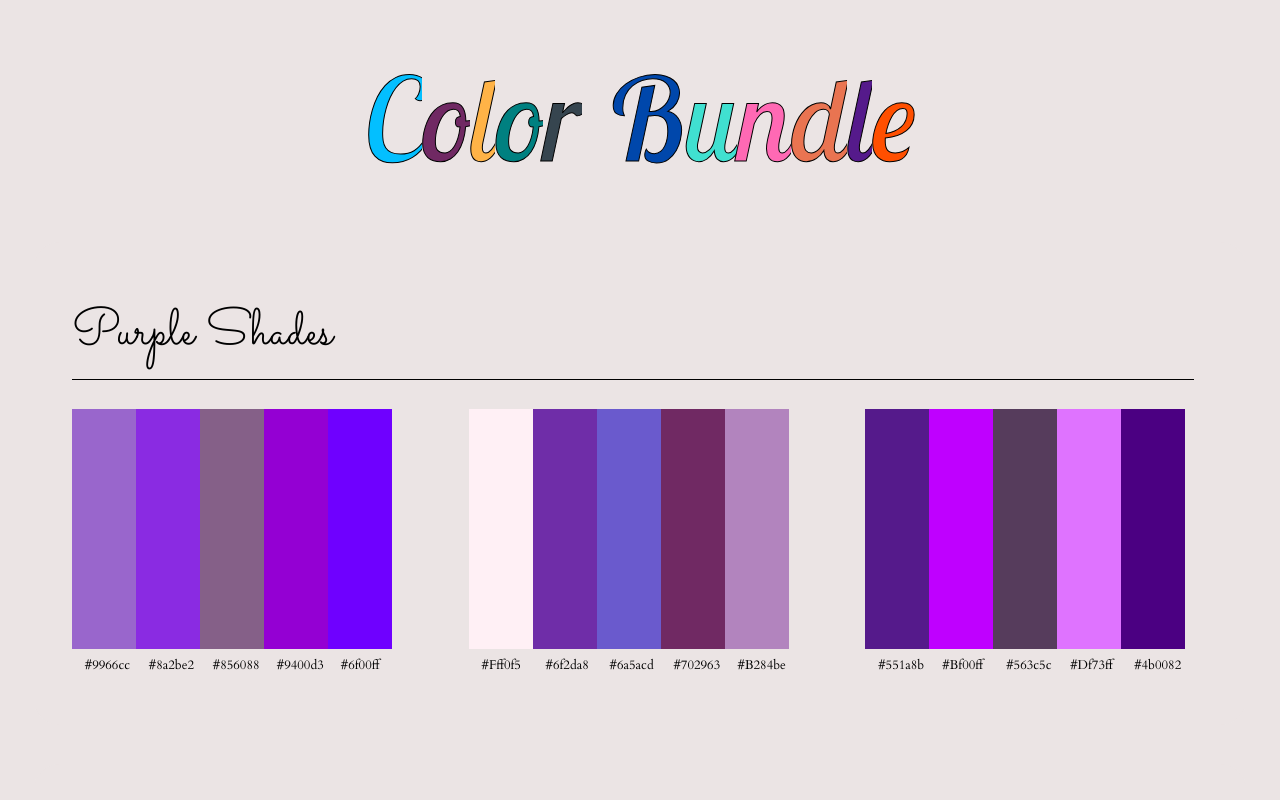
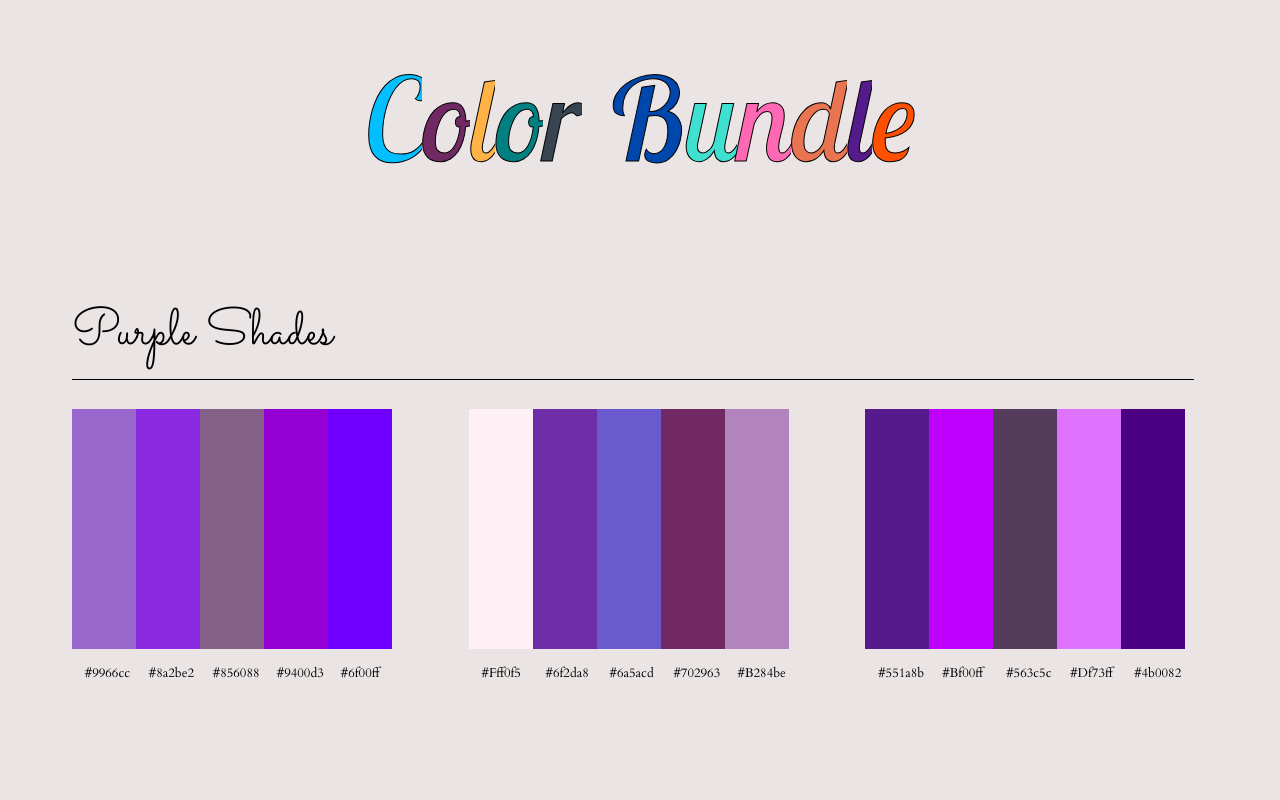
Before and after one commit to Vasundhara-Tiwari/ColorBundle, a React (Create React App) app: page / in a window 1280 px wide. Shown: the top 800 px of the page. Built offline with nearby package versions, Linux system fonts and the light colour scheme.

Commit message:
updating ui

```diff
--- a/src/Components/Bar.css
+++ b/src/Components/Bar.css
@@ -22,7 +22,7 @@
 .main-bar__inner-bar span {
   background-color: transparent;
   position: relative;
-  bottom: -17vh;
+  bottom: -18vh;
   font-family: "Cardo", serif;
 }
 .main-bar__inner-bar:hover {
```
